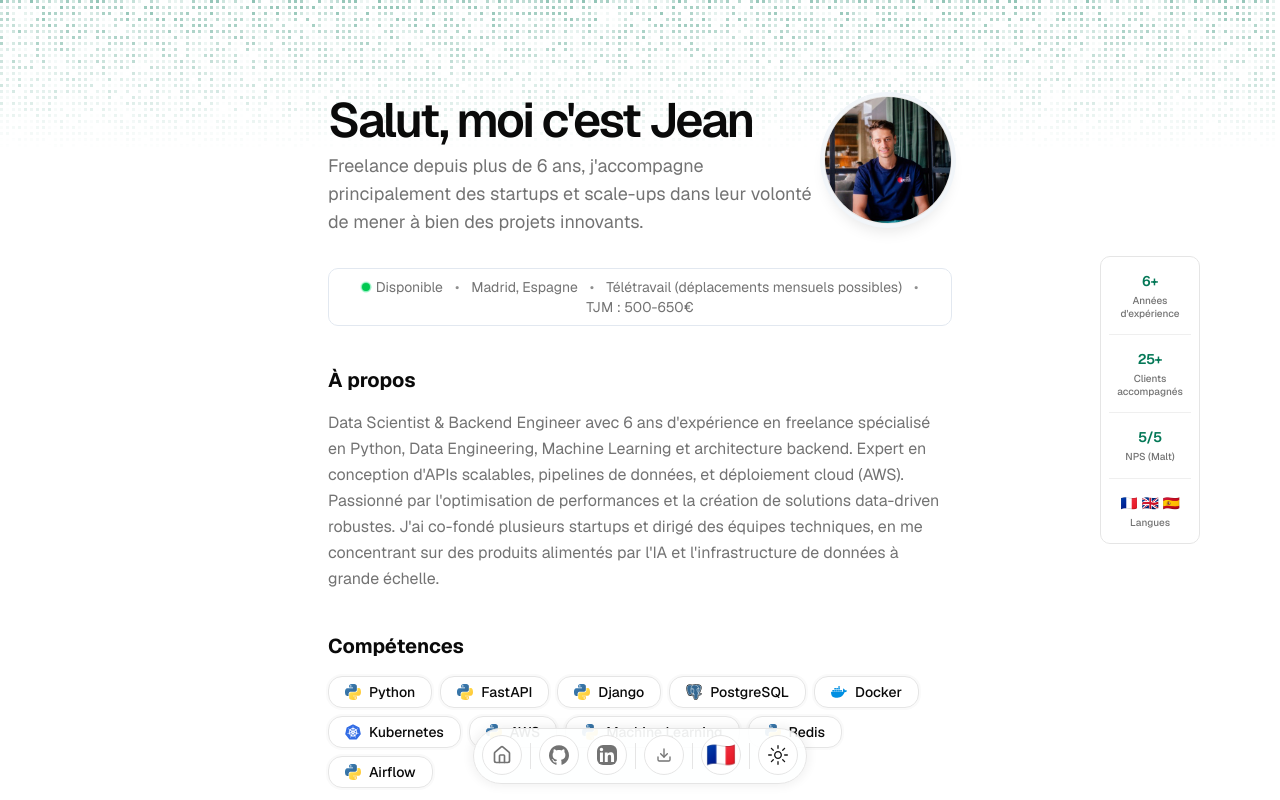
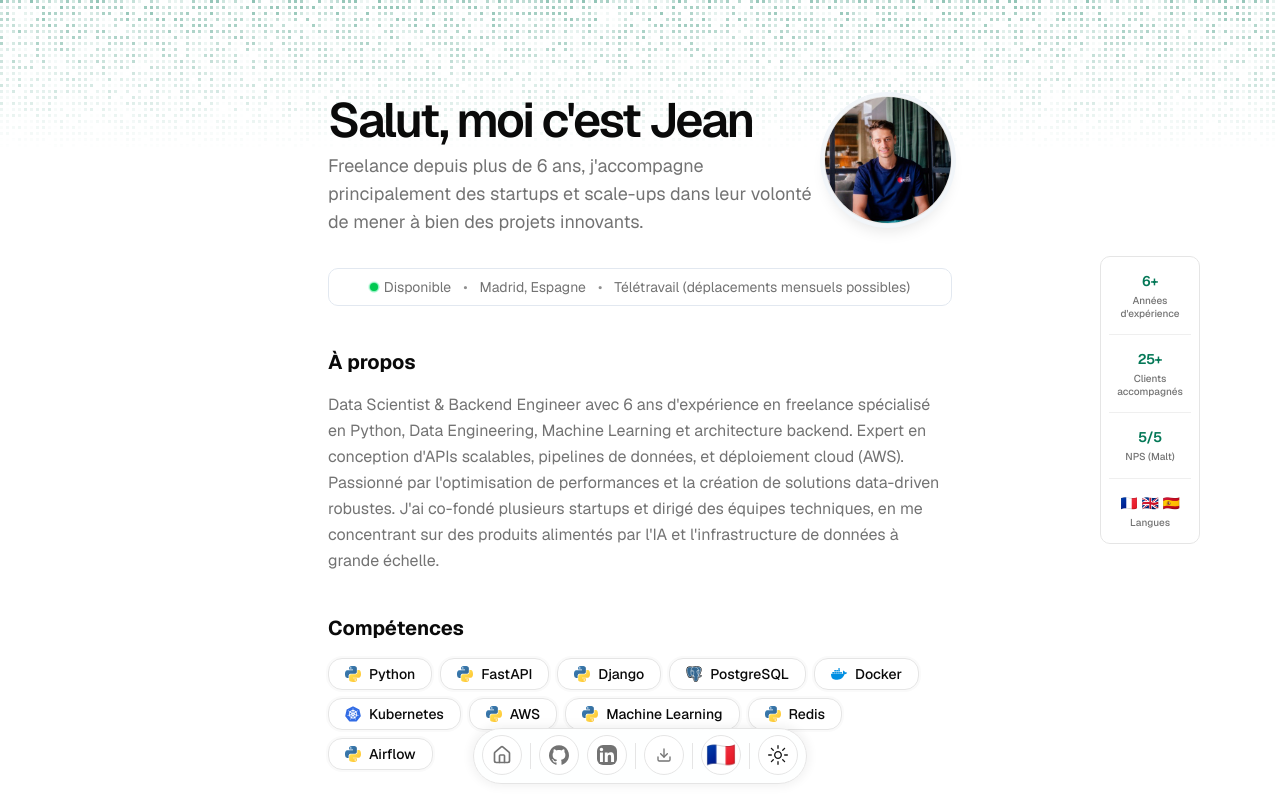
Before and after one commit to JeanSavary/personal-portfolio, a Next.js app: page / in a window 1280 px wide. Shown: the top 800 px of the page. Built offline with nearby package versions, Linux system fonts and the light colour scheme.

Commit message:
Refactor ProfessionalInfoSection: Comment out unused rate display for cleaner UI

```diff
--- a/src/components/professional-info-section.tsx
+++ b/src/components/professional-info-section.tsx
@@ -34,10 +34,10 @@ export default function ProfessionalInfoSection({
         <span className="hover:underline hover:text-foreground hover:cursor-pointer">
           {t.professionalInfo.remoteLabel} {t.professionalInfo.remote}
         </span>
-        <span className="text-muted-foreground/80">•</span>
-        <span className="hover:underline hover:text-foreground hover:cursor-pointer">
+        {/* <span className="text-muted-foreground/80">•</span> */}
+        {/* <span className="hover:underline hover:text-foreground hover:cursor-pointer">
           {t.professionalInfo.rate}
-        </span>
+        </span> */}
       </div>
     </BlurFade>
   );
```
